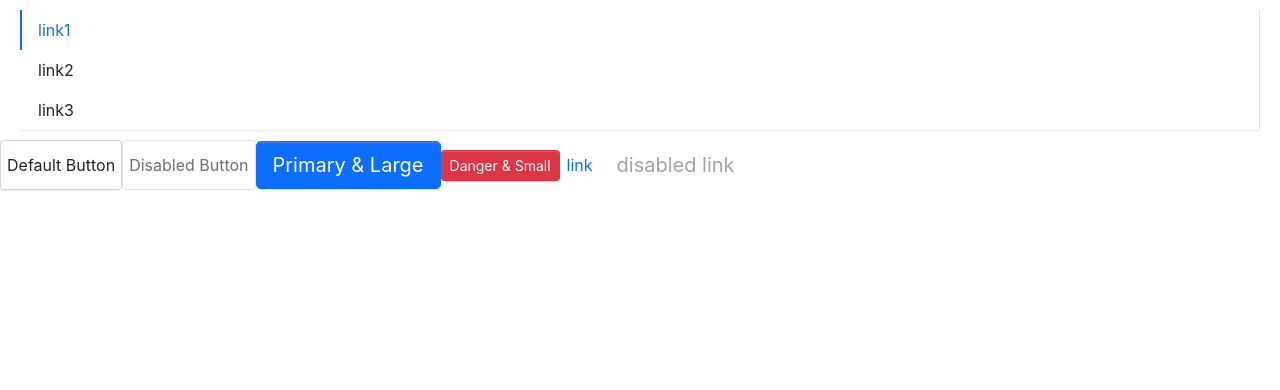
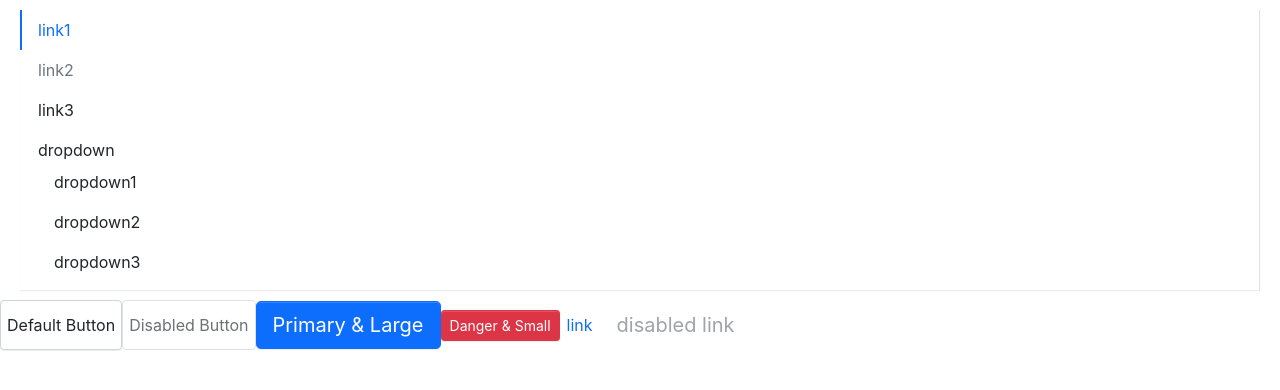
Before and after one commit to jessieren1/my-ui-library, a React (Create React App) app: page / in a window 1280 px wide. Shown: the top 390 px of the page. Built offline with nearby package versions, Linux system fonts and the light colour scheme.

Commit message:
feat: add subMenu

```diff
--- a/src/App.tsx
+++ b/src/App.tsx
@@ -2,6 +2,7 @@
 import Button, { ButtonType, ButtonSize } from "./components/Button/button";
 import Menu from "./components/Menu/menu";
 import MenuItem from "./components/Menu/menuItem";
+import SubMenu from "./components/Menu/subMenu";
 
 const App: React.FC = () => {
   return (
@@ -13,11 +14,17 @@
         }}
         mode={"vertical"}
       >
-        <MenuItem index={0}>link1</MenuItem>
+        <MenuItem>link1</MenuItem>
 
-        <MenuItem index={1}>link2</MenuItem>
+        <MenuItem disabled>link2</MenuItem>
 
-        <MenuItem index={2}>link3</MenuItem>
+        <MenuItem>link3</MenuItem>
+
+        <SubMenu title="dropdown">
+          <MenuItem>dropdown1</MenuItem>
+          <MenuItem>dropdown2</MenuItem>
+          <MenuItem>dropdown3</MenuItem>
+        </SubMenu>
       </Menu>
 
       <Button
--- a/src/components/Menu/_style.scss
+++ b/src/components/Menu/_style.scss
@@ -25,6 +25,67 @@
         border-bottom: $menu-item-active-border-width solid $menu-item-active-color;
       }
     }
+    .submenu-item {
+      position: relative;
+      .submenu-title {
+        display: flex;
+        align-items: center;
+      }
+      .arrow-icon {
+        transition: transform 0.25s ease-in-out;
+        margin-left: 3px;
+      }
+      &:hover {
+        .arrow-icon {
+          transform: rotate(180deg);
+        }
+      }
+    }
+    .is-vertical {
+      .arrow-icon {
+        transform: rotate(0deg) !important;
+      }
+    }
+    .is-vertical.is-opened {
+      .arrow-icon {
+        transform: rotate(180deg) !important;
+      }
+    }
+    .test-submenu {
+      // display: none;
+      list-style: none;
+      padding-left: 0;
+      white-space: nowrap;
+      // transition: $menu-transition;
+      .menu-item {
+        padding: $menu-item-padding-y $menu-item-padding-x;
+        cursor: pointer;
+        transition: $menu-transition;
+        color: $body-color;
+        &.is-active,
+        &:hover {
+          color: $menu-item-active-color !important;
+        }
+      }
+    }
+    .test-submenu.menu-opened {
+      // display: block;
+    }
+}
+
+.menu-horizontal {
+  > .menu-item {
+    border-bottom: $menu-item-active-border-width solid transparent;
+  }
+  .test-submenu {
+    position: absolute;
+    background: $white;
+    z-index: 100;
+    top: calc(100% + 8px);
+    left: 0;
+    border: $menu-border-width solid $menu-border-color;
+    box-shadow: $submenu-box-shadow;
+  }
 }
 
 
--- a/src/components/Menu/menu.tsx
+++ b/src/components/Menu/menu.tsx
@@ -48,7 +48,7 @@
       const childElement =
         child as React.FunctionComponentElement<MenuItemProps>;
       const { displayName } = childElement.type;
-      if (displayName === "MenuItem") {
+      if (displayName === "MenuItem" || displayName === "SubMenu") {
         return React.cloneElement(childElement, {
           index: index,
         });
--- /dev/null
+++ b/src/components/Menu/subMenu.tsx
@@ -0,0 +1,48 @@
+import React, { useContext, FunctionComponentElement } from "react";
+import classNames from "classnames";
+import { MenuContext } from "./menu";
+import { MenuItemProps } from "./menuItem";
+
+export interface SubMenuProps {
+  index?: number;
+  title: string;
+  className?: string;
+  children?: React.ReactNode;
+}
+
+export const SubMenu: React.FC<SubMenuProps> = ({
+  index,
+  title,
+  children,
+  className,
+}) => {
+  const context = useContext(MenuContext);
+  const classes = classNames("menu-item submenu-item", className, {
+    "is-active": context.index === index,
+  });
+
+  const renderChildren = () => {
+    const childrenComponent = React.Children.map(children, (child, i) => {
+      const childElement = child as FunctionComponentElement<MenuItemProps>;
+      if (childElement.type.displayName === "MenuItem") {
+        return childElement;
+      } else {
+        console.error(
+          "Warning: SubMenu has a child which is not a MenuItem component"
+        );
+      }
+    });
+
+    return <ul className="test-submenu">{childrenComponent}</ul>;
+  };
+
+  return (
+    <li key={index} className={classes}>
+      <div className="submenu-title">{title}</div>
+      {renderChildren()}
+    </li>
+  );
+};
+
+SubMenu.displayName = "SubMenu";
+export default SubMenu;
```
